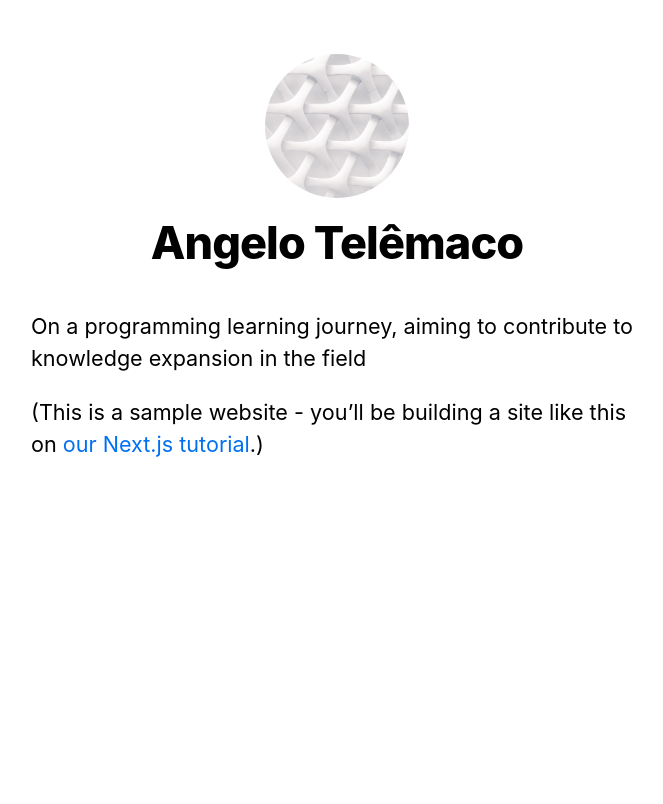
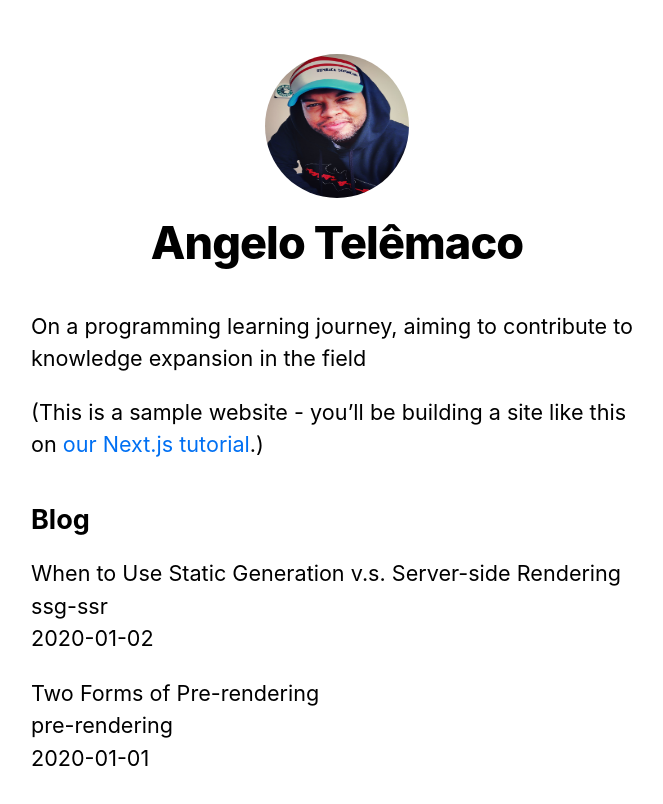
Before and after one commit to telemacowill/nextjs-blog, a Next.js app: page / in a window 1280 px wide. Shown: the top 804 px of the page, without its empty margins (303-966 px from the left). Built offline with nearby package versions, Linux system fonts and the light colour scheme.

Commit message:
img profile update and blog post files

```diff
--- a/components/layout.js
+++ b/components/layout.js
@@ -30,7 +30,7 @@
           <>
             <Image
               priority
-              src="/images/profile.jpg"
+              src="/images/profile.jpeg"
               className={utilStyles.borderCircle}
               height={144}
               width={144}
--- /dev/null
+++ b/lib/posts.js
@@ -0,0 +1,35 @@
+import fs from 'fs';
+import path from 'path';
+import matter from 'gray-matter';
+
+const postsDirectory = path.join(process.cwd(), 'posts');
+
+export function getSortedPostsData() {
+  // Get file names under /posts
+  const fileNames = fs.readdirSync(postsDirectory);
+  const allPostsData = fileNames.map((fileName) => {
+    // Remove ".md" from file name to get id
+    const id = fileName.replace(/\.md$/, '');
+
+    // Read markdown file as string
+    const fullPath = path.join(postsDirectory, fileName);
+    const fileContents = fs.readFileSync(fullPath, 'utf8');
+
+    // Use gray-matter to parse the post metadata section
+    const matterResult = matter(fileContents);
+
+    // Combine the data with the id
+    return {
+      id,
+      ...matterResult.data,
+    };
+  });
+  // Sort posts by date
+  return allPostsData.sort((a, b) => {
+    if (a.date < b.date) {
+      return 1;
+    } else {
+      return -1;
+    }
+  });
+}
--- a/pages/index.js
+++ b/pages/index.js
@@ -1,8 +1,18 @@
 import Head from 'next/head';
 import Layout, { siteTitle } from '../components/layout';
 import utilStyles from '../styles/utils.module.css';
+import { getSortedPostsData } from '../lib/posts';
 
-export default function Home() {
+export async function getStaticProps() {
+  const allPostsData = getSortedPostsData();
+  return {
+    props: {
+      allPostsData,
+    },
+  };
+}
+
+export default function Home( {allPostsData}) {
   return (
     <Layout home>
       <Head>
@@ -15,6 +25,20 @@
           <a href="https://nextjs.org/learn">our Next.js tutorial</a>.)
         </p>
       </section>
+      <section className={`${utilStyles.headingMd} ${utilStyles.padding1px}`}>
+        <h2 className={utilStyles.headingLg}>Blog</h2>
+        <ul className={utilStyles.list}>
+          {allPostsData.map(({ id, date, title }) => (
+            <li className={utilStyles.listItem} key={id}>
+              {title}
+              <br />
+              {id}
+              <br />
+              {date}
+            </li>
+          ))}
+        </ul>
+      </section>
     </Layout>
   );
 }
--- /dev/null
+++ b/posts/pre-rendering.md
@@ -0,0 +1,11 @@
+---
+title: 'Two Forms of Pre-rendering'
+date: '2020-01-01'
+---
+
+Next.js has two forms of pre-rendering: **Static Generation** and **Server-side Rendering**. The difference is in **when** it generates the HTML for a page.
+
+- **Static Generation** is the pre-rendering method that generates the HTML at **build time**. The pre-rendered HTML is then _reused_ on each request.
+- **Server-side Rendering** is the pre-rendering method that generates the HTML on **each request**.
+
+Importantly, Next.js lets you **choose** which pre-rendering form to use for each page. You can create a "hybrid" Next.js app by using Static Generation for most pages and using Server-side Rendering for others.
--- /dev/null
+++ b/posts/ssg-ssr.md
@@ -0,0 +1,19 @@
+---
+title: 'When to Use Static Generation v.s. Server-side Rendering'
+date: '2020-01-02'
+---
+
+We recommend using **Static Generation** (with and without data) whenever possible because your page can be built once and served by CDN, which makes it much faster than having a server render the page on every request.
+
+You can use Static Generation for many types of pages, including:
+
+- Marketing pages
+- Blog posts
+- E-commerce product listings
+- Help and documentation
+
+You should ask yourself: "Can I pre-render this page **ahead** of a user's request?" If the answer is yes, then you should choose Static Generation.
+
+On the other hand, Static Generation is **not** a good idea if you cannot pre-render a page ahead of a user's request. Maybe your page shows frequently updated data, and the page content changes on every request.
+
+In that case, you can use **Server-Side Rendering**. It will be slower, but the pre-rendered page will always be up-to-date. Or you can skip pre-rendering and use client-side JavaScript to populate data.
```
Also changed, not shown: public/images/profile-old.jpg (renamed from public/images/profile.jpg), public/images/profile.jpeg (added).
